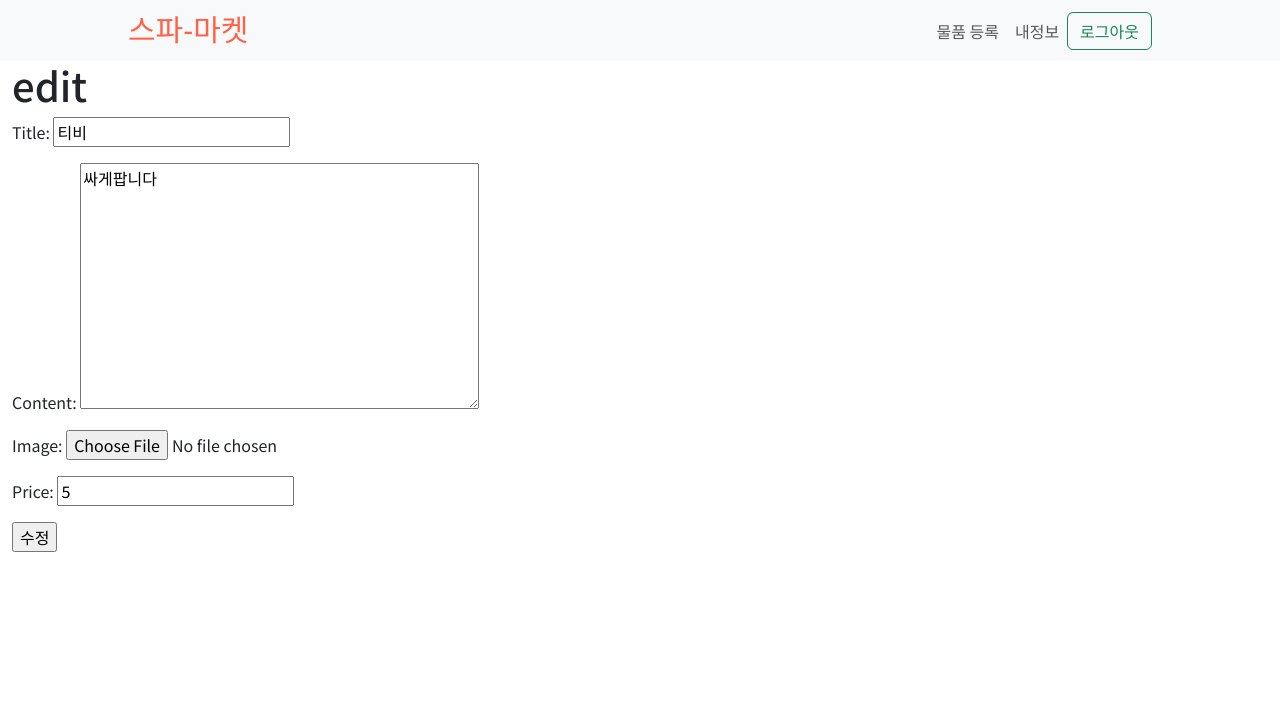
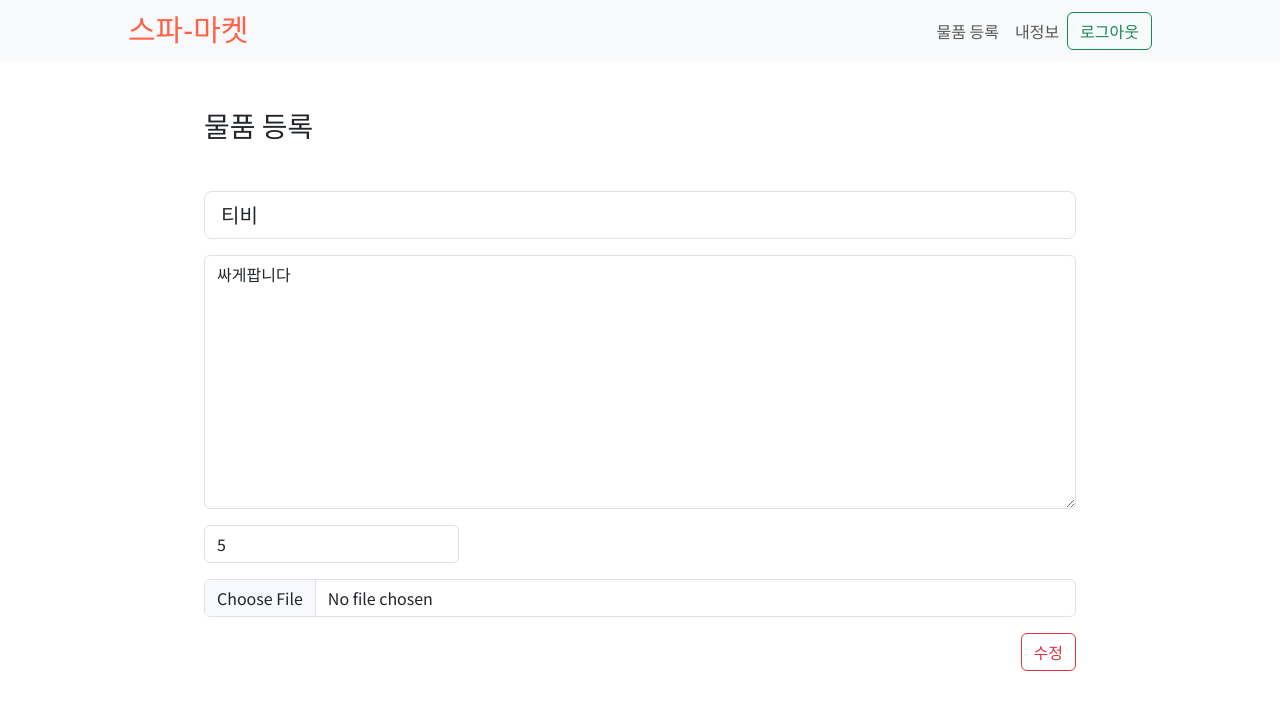
Before and after one commit to LeeJS9856/spartamarket, a Django app: page /products/edit/13/ in a window 1280 px wide. Shown: the top 710 px of the page. Run offline with Django 4.2, Linux system fonts and the light colour scheme; a user stored in the database is signed in; data comes from the database, SQL or seed files in the repository; both versions use the stored data as it was after the commit; some web fonts are replaced.

Commit message:
edit css구현

```diff
--- a/products/templates/products/edit.html
+++ b/products/templates/products/edit.html
@@ -1,10 +1,44 @@
 {% extends "base.html" %}
 
 {% block content %}
-    <h1>edit</h1>
-    <form action="{% url 'products:edit' article.id %}" method="POST">
+<div class="custom-body">
+    <form id="form" action="{% url 'products:edit' article.id %}" method="POST" enctype="multipart/form-data">
         {% csrf_token %}
-        {{ form.as_p }}
-        <input type="submit" value="수정">
+        <div class="mb-5 mt-5">
+            <h3>물품 등록</h3>
+        </div>
+        <div class="mb-3">
+            <input class="form-control form-control-lg" placeholder="물품" id="title" name="title" rows="1"
+                style="font-weight: 500;" value="{{ form.title.value }}">
+        </div>
+        <div class="mb-3">
+            <textarea class="form-control" placeholder="물품에 대한 설명을 적어주세요" id="content" name="content"
+                rows="10">{{ form.content.value }}</textarea>
+        </div>
+        <div class="row g-3 align-items-center mb-3">
+            <div class="col-auto">
+                <input type="number" name="price" placeholder="가격" id="price" class="form-control"
+                    value="{{ form.price.value }}">
+            </div>
+        </div>
+        <div class="mb-3">
+            <input class="form-control" type="file" name="image" value=""></input>
+        </div>
+        <div class="d-flex justify-content-end">
+            <button class="btn btn-outline-danger" type="button" onclick="ifEmpty(event)">수정</button>
+        </div>
     </form>
+</div>
+
+<script>
+    function ifEmpty(event) {
+        event.preventDefault();
+        if (document.getElementById("title").value == "" || document.getElementById("content").value == "" ||
+            document.getElementById("price").value == "") {
+            swal('등록 실패', "필수 항목을 모두 입력해주세요", 'warning')
+        } else {
+        document.getElementById("form").submit();
+    }
+    }
+</script>
 {% endblock content %}
```
Also changed, not shown: db.sqlite3, media/images/T1로고_C4tyTWY.jpg (added).
